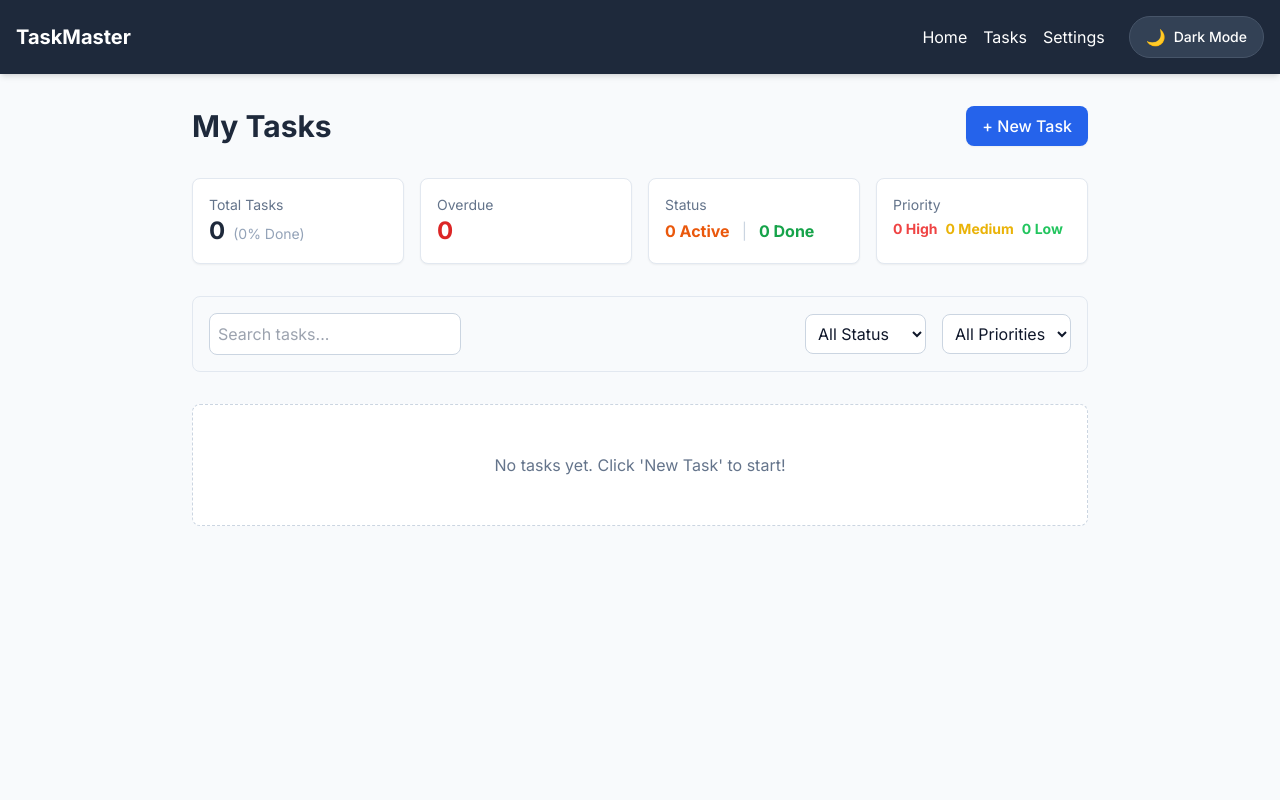
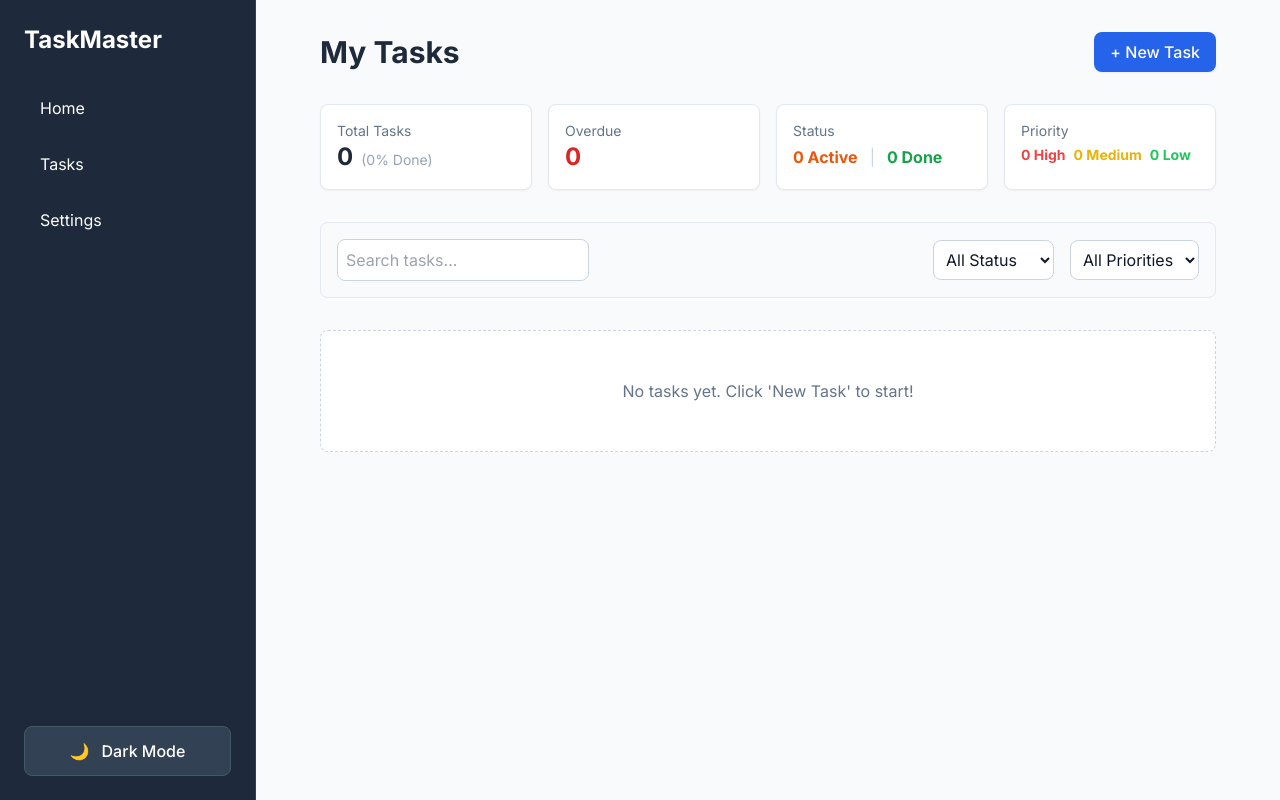
Before and after one commit to muhammadhassan-cwit/task-dashboard, a Next.js app: page /tasks in a window 1280 px wide. Built offline with nearby package versions, Linux system fonts and the light colour scheme.

Commit message:
feat: implement responsive sidebar and remove old navbar

```diff
--- a/app/layout.tsx
+++ b/app/layout.tsx
@@ -1,8 +1,9 @@
 import type { Metadata } from "next";
 import { Inter } from "next/font/google";
 import "./globals.css";
-import Navbar from "@/components/Layout/Navbar";
+import Navbar from "@/components/Layout/Sidebar";
 import { ThemeProvider } from "@/context/ThemeContext";
+import Sidebar from "@/components/Layout/Sidebar";
 
 const inter = Inter({ subsets: ["latin"] });
 
@@ -20,9 +21,9 @@ export default function RootLayout({
     <html lang="en">
       <body className={inter.className}>
         <ThemeProvider>
-          <div className="min-h-screen flex flex-col transition-colors duration-300 bg-slate-50 dark:bg-slate-900 text-slate-900 dark:text-slate-100">
-            <Navbar />
-            <main className="flex-1 container mx-auto p-8">
+          <div className="min-h-screen flex flex-col md:flex-row transition-colors duration-300 bg-slate-50 dark:bg-slate-900 text-slate-900 dark:text-slate-100">
+            <Sidebar />
+            <main className="flex-1 md:h-screen md:overflow-y-auto p-4 md:p-8">
               {children}
             </main>
           </div>
--- a/components/Layout/Navbar.tsx
+++ /dev/null
@@ -1,40 +0,0 @@
-"use client";
-
-import Link from 'next/link';
-import { useTheme } from '@/context/ThemeContext';
-
-export default function Navbar() {
-  const { theme, toggleTheme } = useTheme();
-
-  return (
-    <nav className="bg-slate-800 text-white p-4 shadow-md transition-colors duration-300 dark:bg-slate-950">
-      <div className="container mx-auto flex justify-between items-center">
-        <h1 className="text-xl font-bold">TaskMaster</h1>
-
-        <div className="flex items-center space-x-6">
-          <div className="space-x-4">
-            <Link href="/" className="hover:text-slate-300 transition-colors">
-              Home
-            </Link>
-            <Link href="/tasks" className="hover:text-slate-300 transition-colors">
-              Tasks
-            </Link>
-            <Link href="/settings" className="hover:text-slate-300 transition-colors">
-              Settings
-            </Link>
-          </div>
-
-          <button
-            onClick={toggleTheme}
-            className="px-4 py-2 rounded-full bg-slate-700 hover:bg-slate-600 border border-slate-600 transition-all flex items-center gap-2"
-          >
-            <span>{theme === 'light' ? '🌙' : '☀️'}</span>
-            <span className="text-sm font-medium">
-              {theme === 'light' ? 'Dark Mode' : 'Light Mode'}
-            </span>
-          </button>
-        </div>
-      </div>
-    </nav>
-  );
-}
--- /dev/null
+++ b/components/Layout/Sidebar.tsx
@@ -0,0 +1,109 @@
+"use client";
+
+import { useState, useEffect } from 'react';
+import Link from 'next/link';
+import { useTheme } from '@/context/ThemeContext';
+
+export default function Sidebar() {
+  const { theme, toggleTheme } = useTheme();
+  const [isOpen, setIsOpen] = useState(true);
+  const [isMobile, setIsMobile] = useState(false);
+
+  // 1. RESIZE LISTENER (As per instructions)
+  useEffect(() => {
+    const handleResize = () => {
+      if (window.innerWidth < 768) {
+        setIsMobile(true);
+        setIsOpen(false); // Default to closed on mobile
+      } else {
+        setIsMobile(false);
+        setIsOpen(true);  // Default to open on desktop
+      }
+    };
+
+    // Run once on mount to set initial state
+    handleResize();
+
+    // Attach listener
+    window.addEventListener('resize', handleResize);
+
+    // Cleanup listener
+    return () => window.removeEventListener('resize', handleResize);
+  }, []);
+
+  return (
+    <>
+      {/* --- MOBILE HAMBURGER BUTTON --- */}
+      {/* Only visible on mobile (md:hidden) */}
+      <div className="md:hidden bg-slate-800 text-white p-4 flex justify-between items-center shadow-md">
+        <h1 className="text-xl font-bold">TaskMaster</h1>
+        <button onClick={() => setIsOpen(!isOpen)} className="text-2xl focus:outline-none">
+          {isOpen ? '✕' : '☰'}
+        </button>
+      </div>
+
+      {/* --- SIDEBAR CONTAINER --- */}
+      <aside
+        className={`
+          bg-slate-800 text-white h-screen transition-all duration-300 ease-in-out z-50
+          dark:bg-slate-950 border-r border-slate-700
+          ${isMobile ? 'fixed inset-y-0 left-0 w-64 shadow-2xl' : 'relative w-64 shrink-0'}
+          ${isOpen ? 'translate-x-0' : '-translate-x-full md:translate-x-0'}
+          ${/* On desktop (md), we ignore the translate-x logic so it stays visible if we want,
+              but here we map it to isOpen so you can toggle it on desktop too if you wanted.
+              For now, the logic above sets isOpen=true on desktop. */ ''}
+        `}
+      >
+        <div className="p-6 flex flex-col h-full">
+          {/* Logo (Desktop only) */}
+          <h1 className="text-2xl font-bold mb-8 hidden md:block">TaskMaster</h1>
+
+          {/* Navigation Links */}
+          <nav className="flex-1 space-y-4">
+            <Link
+                href="/"
+                className="block px-4 py-2 rounded hover:bg-slate-700 transition-colors"
+                onClick={() => isMobile && setIsOpen(false)} // Close on click (mobile only)
+            >
+              Home
+            </Link>
+            <Link
+                href="/tasks"
+                className="block px-4 py-2 rounded hover:bg-slate-700 transition-colors"
+                onClick={() => isMobile && setIsOpen(false)}
+            >
+              Tasks
+            </Link>
+            <Link
+                href="/settings"
+                className="block px-4 py-2 rounded hover:bg-slate-700 transition-colors"
+                onClick={() => isMobile && setIsOpen(false)}
+            >
+              Settings
+            </Link>
+          </nav>
+
+          {/* Theme Toggle (At the bottom) */}
+          <button
+            onClick={toggleTheme}
+            className="mt-auto px-4 py-3 rounded-lg bg-slate-700 hover:bg-slate-600 border border-slate-600 transition-all flex items-center justify-center gap-3"
+          >
+            <span>{theme === 'light' ? '🌙' : '☀️'}</span>
+            <span className="font-medium">
+              {theme === 'light' ? 'Dark Mode' : 'Light Mode'}
+            </span>
+          </button>
+        </div>
+      </aside>
+
+      {/* --- MOBILE OVERLAY --- */}
+      {/* If sidebar is open on mobile, dim the background */}
+      {isMobile && isOpen && (
+        <div
+            className="fixed inset-0 bg-black/50 z-40 md:hidden"
+            onClick={() => setIsOpen(false)}
+        />
+      )}
+    </>
+  );
+}
```
